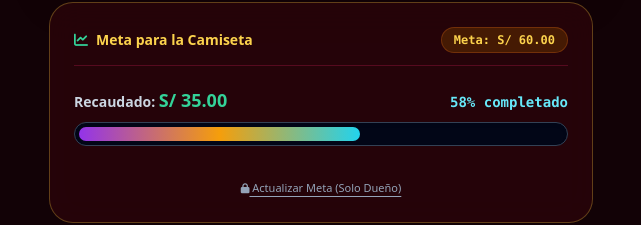
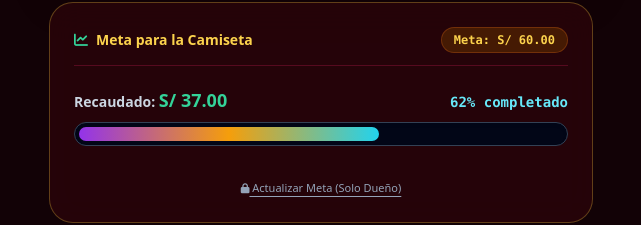
Before and after one commit to jdmezaleon-gif/camiseta-fiei, a plain HTML site: page index.html in a window 1280 px wide. Shown: the part 1250-1475 px from the top of the page, without its empty margins (319-960 px from the left). Drawn offline with nearby package versions, Linux system fonts and the light colour scheme.

Commit message:
Actualizar index.html

```diff
--- a/index.html
+++ b/index.html
@@ -299,7 +299,7 @@
         const goalFund = 60.00;
         const rawPhoneNumber = "970500055";
 
-        let currentFund = parseFloat(localStorage.getItem('fiei_shirt_fund')) ||35.00;
+        let currentFund = parseFloat(localStorage.getItem('fiei_shirt_fund')) ||37.00;
         updateUI();
 
         function playSuccessSound() {
```
